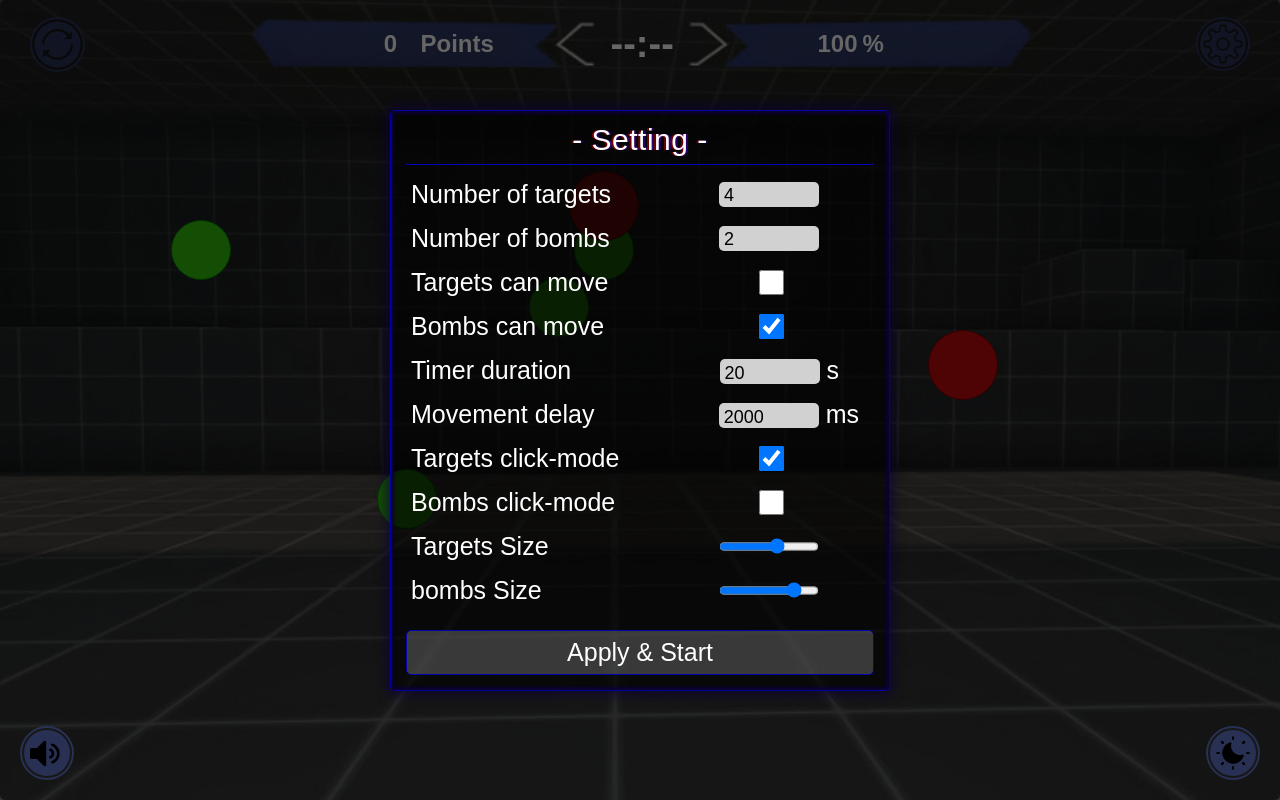
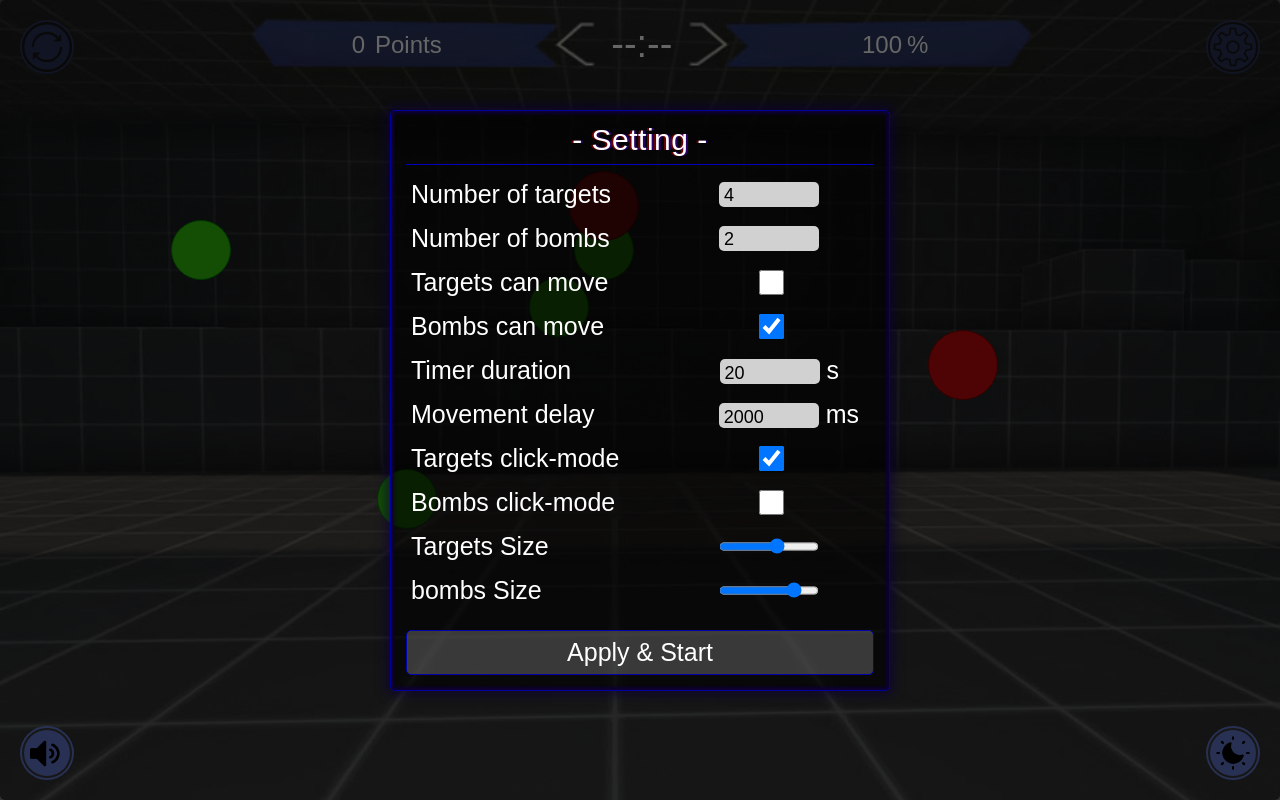
Before and after one commit to Ali-Sdg90/Aim-Lab-TS, a plain HTML site: page index.html in a window 1280 px wide. Drawn offline with Linux system fonts and the light colour scheme.

Commit message:
Fix game btns & header syles / Start to work on End Screen

```diff
--- a/Style/_gameBtns.scss
+++ b/Style/_gameBtns.scss
@@ -38,20 +38,29 @@
 }
 
 .change-theme-btn {
-    position: absolute;
+    @include gameBtns();
     bottom: 20px;
     right: 20px;
-    display: flex;
-    flex-flow: row nowrap;
-    justify-content: center;
-    align-items: center;
-    width: 54px;
-    height: 54px;
     background: url("../Imgs/theme-icons/dark-mode-icon.png") center no-repeat,
         rgba(46, 57, 101, 0.8);
     background-size: 38px;
-    border-radius: 50%;
-    outline: 2.5px solid #171717;
-    outline-offset: -4px;
-    cursor: pointer;
 }
+
+.setting-btn {
+    @include gameBtns();
+    top: 20px;
+    right: 20px;
+    background: url("../Imgs/setting-icon.svg") center no-repeat,
+        rgba(46, 57, 101, 0.8);
+    background-size: 42px;
+    transition: transform 0.5s;
+}
+
+.reload-btn {
+    @include gameBtns();
+    top: 20px;
+    left: 20px;
+    background: url("../Imgs/reload-icon.svg") center/cover no-repeat,
+        rgba(46, 57, 101, 0.8);
+    transition: transform 0.5s;
+}
--- a/Style/_header.scss
+++ b/Style/_header.scss
@@ -1,30 +1,12 @@
-header {
-    // border: 2px solid red;
-    @include flex-space-between;
-    position: absolute;
-    top: 0;
-    left: 0;
-    width: 100%;
-    height: 11vh;
-    font-weight: 600;
-    padding: 0 30px;
-
-    .reload-btn {
-        // border: 1px solid blue;
-        width: 55px;
-        height: 55px;
-        background: url("../Imgs/reload-icon.svg") center/cover no-repeat,
-            rgba(46, 57, 101, 0.8);
-        cursor: pointer;
-        border-radius: 50%;
-        transition: transform 0.5s;
-    }
-
 .header-info {
     @include flex-space-between;
     // border: 1px solid blue;
-        width: 550px;
+    width: 80vh;
     font-size: 24px;
+    position: absolute;
+    top: 5.5vh;
+    left: 50%;
+    transform: translate(-50%, -50%);
 
     .point-section {
         // width: 110px;
@@ -35,12 +17,14 @@ header {
             // border: 1px solid red;
             width: 50px;
             @include flex-center;
+            justify-content: flex-end;
+            padding-right: 5px;
         }
     }
 
     .timer-section {
         font-size: 38px;
-            padding-right: 27px;
+        padding-right: 20px;
     }
 
     .accuracy-section {
@@ -52,18 +36,3 @@ header {
         justify-content: flex-start;
     }
 }
-
-    .setting-btn {
-        // border: 1px solid blue;
-        width: 54px;
-        height: 54px;
-        background: url("../Imgs/setting-icon.svg") center no-repeat,
-            rgba(46, 57, 101, 0.8);
-        background-size: 42px;
-        border-radius: 50%;
-        cursor: pointer;
-        outline: 2.5px solid #171717;
-        outline-offset: -4px;
-        transition: transform 0.5s;
-    }
-}
--- a/Style/_mixin.scss
+++ b/Style/_mixin.scss
@@ -11,3 +11,17 @@
     justify-content: center;
     align-items: center;
 }
+
+@mixin gameBtns {
+    position: absolute;
+    display: flex;
+    flex-flow: row nowrap;
+    justify-content: center;
+    align-items: center;
+    width: 54px;
+    height: 54px;
+    border-radius: 50%;
+    outline: 2.5px solid #171717;
+    outline-offset: -4px;
+    cursor: pointer;
+}
--- a/index.html
+++ b/index.html
@@ -55,16 +55,11 @@
             as="image"
             href="./Imgs/volume-icons/volume-icon-3.png"
         />
-        <link rel="preload" as="audio" href="Sounds/bomb-explode.aac" />
-        <link rel="preload" as="audio" href="Sounds/gun-loading.aac" />
-        <link rel="preload" as="audio" href="Sounds/gun-shot-hit.aac" />
-        <link rel="preload" as="audio" href="Sounds/gun-shot-miss.aac" />
 
         <link rel="stylesheet" href="./Style/style.css" />
         <title>Aim-Lab-TS</title>
     </head>
     <body>
-        <header>
         <div class="reload-btn"></div>
 
         <div class="header-info">
@@ -82,7 +77,6 @@
         </div>
 
         <div class="setting-btn"></div>
-        </header>
 
         <main class="game-section">
             <div class="game-targets">
```
Also changed, not shown: Style/style.css, 1 other file. Lines whose indentation alone changed are shown as unchanged.
